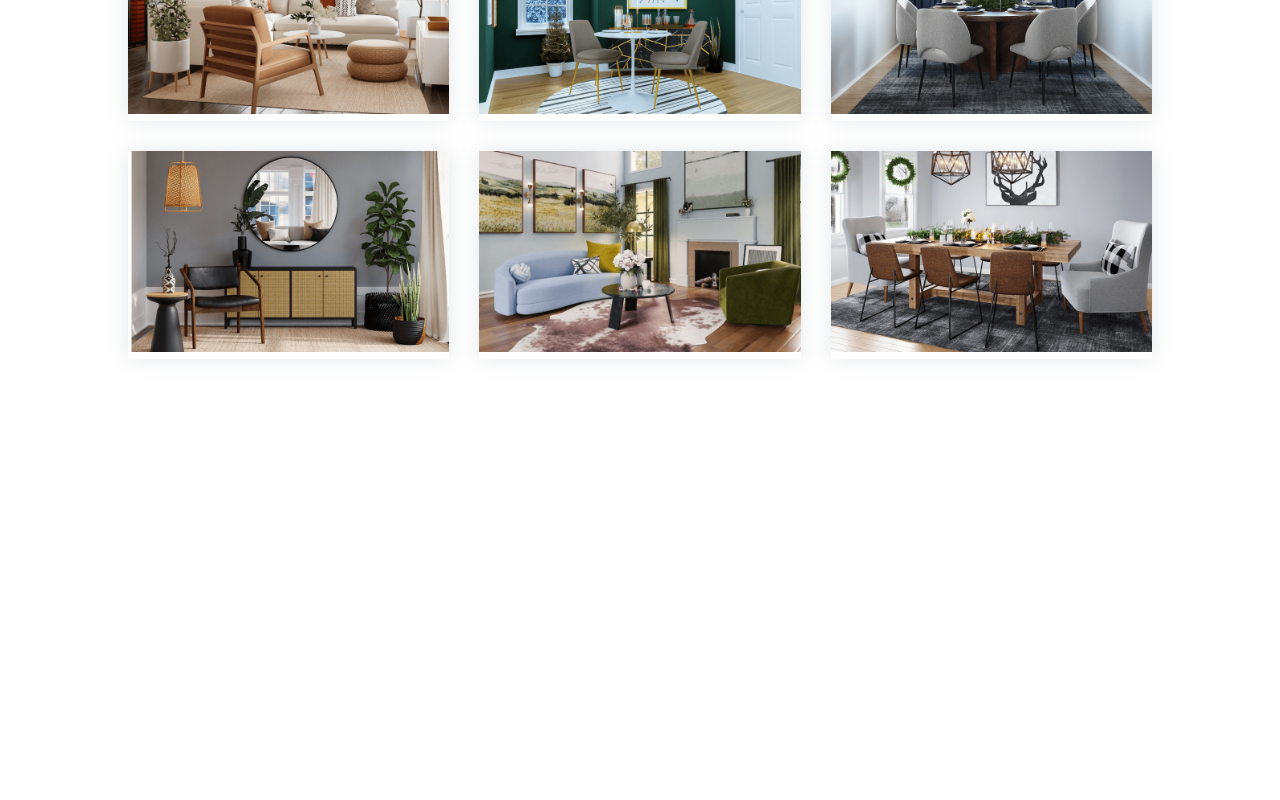
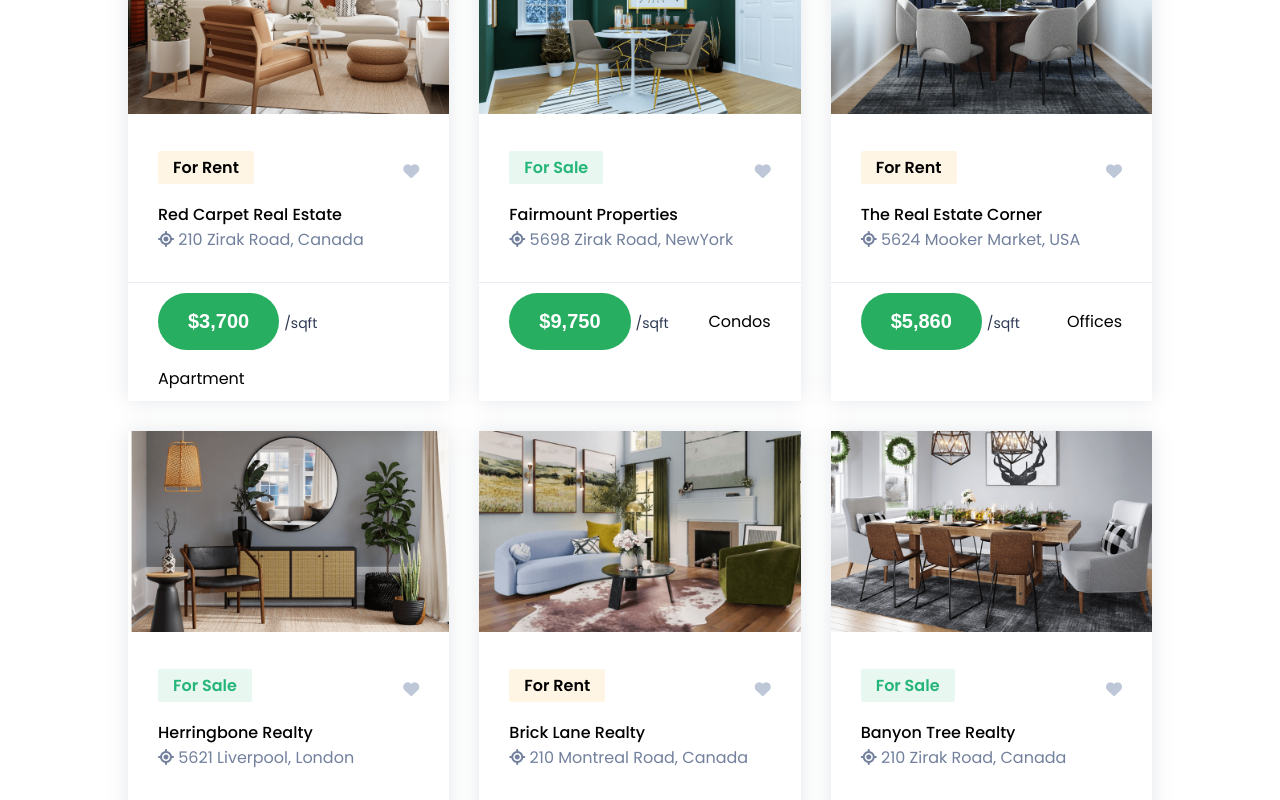
Before and after one commit to anshumansp/Urbanly, a React (Create React App) app: page / in a window 1280 px wide. Shown: the part 1620-2420 px from the top of the page. Before the commit the page ends 2059 px from the top, so only its background shows below. Built offline with nearby package versions, Linux system fonts and the light colour scheme.

Commit message:
Completed Recent Section

```diff
--- a/src/App.css
+++ b/src/App.css
@@ -119,6 +119,11 @@ img{
     height: 100%;
 }
 
+.btn2 {
+    border-radius: 50px;
+    font-size: 20px;
+}
+
 
 
 
--- a/src/components/home/recent/Recent.css
+++ b/src/components/home/recent/Recent.css
@@ -0,0 +1,35 @@
+.recent .text {
+    padding: 30px;
+}
+
+.recent .category span {
+    padding: 4px 15px;
+    margin: 0 0 8px 0;
+    border-radius: 2px;
+    font-weight: 600;
+    font-style: 13px;
+    display: inline-block;
+}
+
+.recent .category i {
+    font-style: 20px;
+    color: #bec7d8;
+}
+
+.recent p{
+    color: #72809d;
+}
+
+.recent .button {
+    border-top: 1px solid #efe8f3;
+    padding: 10px 30px;
+}
+
+.recent label {
+    margin-left: 5px;
+}
+
+.recent .flex {
+    flex-wrap: wrap;
+    gap: 16px;
+}
--- a/src/components/home/recent/Recent.jsx
+++ b/src/components/home/recent/Recent.jsx
@@ -1,6 +1,7 @@
 import React from 'react'
 import Heading from '../../common/Heading'
 import RecentCard from './RecentCard'
+import './Recent.css'
 
 const Recent = () => {
   return (
--- a/src/components/home/recent/RecentCard.jsx
+++ b/src/components/home/recent/RecentCard.jsx
@@ -12,6 +12,30 @@ const RecentCard = () => {
                     <div className="img">
                         <img src={cover} alt="" />
                     </div>
+
+                    <div className="text">
+                      <div className="category flex">
+                        <span style={{ background : category === "For Sale" ? "#25b5791a" : "#ff98001a", color: category === "For Sale" ? "#25b579" : "ff9800" }}> {category} </span>
+                        <i className='fa fa-heart'></i>
+                      </div>
+
+                      <h4>{name}</h4>
+                      <p>
+                        <i className='fa fa-location'></i> {location}
+                      </p>
+                    </div>
+
+                    <div className="button flex">
+                      <div>
+                        <button className='btn2'>
+                          {price}
+                        </button>
+                        <label htmlFor=''>
+                          /sqft
+                        </label>
+                      </div>
+                      <span>{type}</span>
+                    </div>
                 </div>
             )
         })}
```
